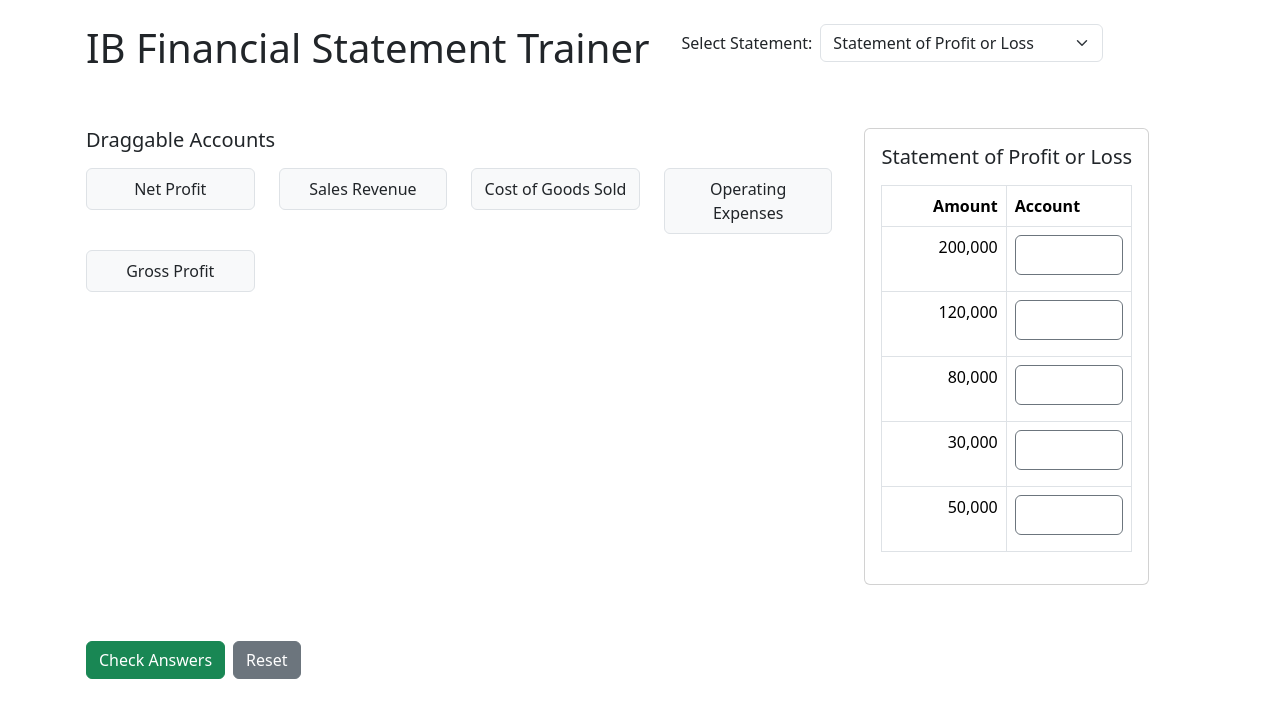
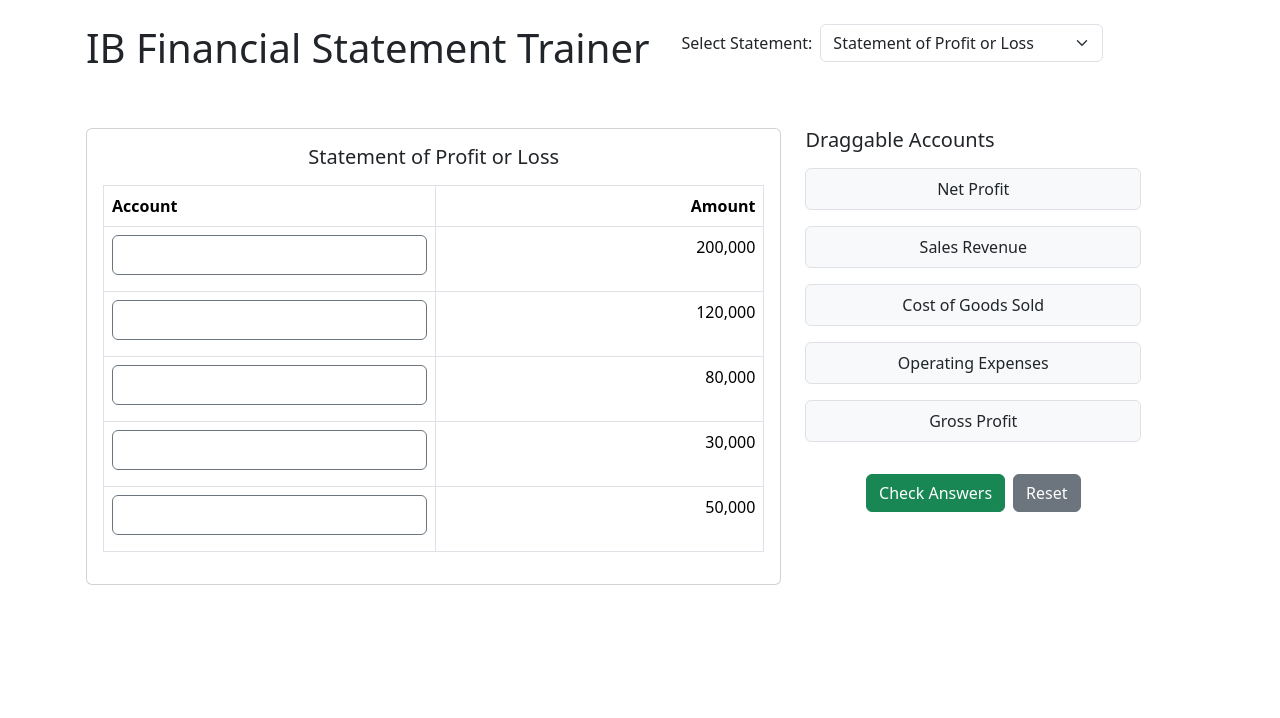
Before and after one commit to joncook1/financial-sorting-tool, a React (Create React App) app: page / in a window 1280 px wide. Shown: the top 718 px of the page. Built offline with nearby package versions, Linux system fonts and the light colour scheme.

Commit message:
Update App.js

```diff
--- a/src/App.js
+++ b/src/App.js
@@ -116,9 +116,7 @@ function DraggableItem({ id, hidden }) {
 function DroppableSlot({ id, current, showCorrect }) {
   const { isOver, setNodeRef } = useDroppable({ id });
   let highlight = isOver ? 'border-primary bg-light' : 'border-secondary bg-white';
-  if (showCorrect) {
-    highlight = current === id ? 'border-success bg-light' : 'border-danger bg-white';
-  }
+  if (showCorrect) highlight = current === id ? 'border-success bg-light' : 'border-danger bg-white';
   return (
     <div
       ref={setNodeRef}
@@ -142,23 +140,16 @@ export default function App() {
 
   const handleDragEnd = (event) => {
     const { active, over } = event;
-    if (over && active) {
-      setPlacements({ ...placements, [over.id]: active.id });
-    }
+    if (over && active) setPlacements({ ...placements, [over.id]: active.id });
   };
 
-  const handleReset = () => {
-    setPlacements({});
-    setShowCorrect(false);
-  };
-
+  const handleReset = () => { setPlacements({}); setShowCorrect(false); };
   const handleCheck = () => setShowCorrect(true);
 
   return (
     <DndContext onDragEnd={handleDragEnd}>
       <div className="container py-4">
         <h1 className="display-6 text-center mb-4">IB Financial Statement Trainer</h1>
-
         <div className="mb-4 text-center">
           <label className="form-label me-2">Select Statement:</label>
           <select
@@ -172,17 +163,9 @@ export default function App() {
           </select>
         </div>
 
-        <div className="mb-4">
-          <h2 className="h5 mb-3">Draggable Accounts</h2>
-          <div className="row gy-2">
-            {draggableItems.map((item) => (
-              <div className="col-6 col-md-3" key={item}>
-                <DraggableItem id={item} hidden={usedItems.includes(item)} />
-              </div>
-            ))}
-          </div>
-        </div>
-
+        <div className="row">
+          {/* Fixed Statement on left */}
+          <div className="col-md-8">
             <div className="card mb-4">
               <div className="card-body">
                 <h2 className="h5 text-center mb-3">{mode}</h2>
@@ -192,17 +175,17 @@ export default function App() {
                     <table className="table table-bordered mb-0">
                       <thead>
                         <tr>
+                          <th>Account</th>
                           <th className="text-end">Amount</th>
-                      <th>Account</th>
                         </tr>
                       </thead>
                       <tbody>
                         {sectionItems.map((itemLabel) => (
                           <tr key={itemLabel}>
-                        <td className="text-end">{figures[mode][itemLabel].toLocaleString()}</td>
                             <td>
                               <DroppableSlot id={itemLabel} current={placements[itemLabel]} showCorrect={showCorrect} />
                             </td>
+                            <td className="text-end">{figures[mode][itemLabel].toLocaleString()}</td>
                           </tr>
                         ))}
                       </tbody>
@@ -211,10 +194,22 @@ export default function App() {
                 ))}
               </div>
             </div>
-
-        <div className="text-center">
+          </div>
+          {/* Draggables on right */}
+          <div className="col-md-4">
+            <h2 className="h5 mb-3">Draggable Accounts</h2>
+            <div className="row gy-2">
+              {draggableItems.map((item) => (
+                <div className="col-12" key={item}>
+                  <DraggableItem id={item} hidden={usedItems.includes(item)} />
+                </div>
+              ))}
+            </div>
+            <div className="mt-4 text-center">
               <button onClick={handleCheck} className="btn btn-success me-2">Check Answers</button>
               <button onClick={handleReset} className="btn btn-secondary">Reset</button>
+            </div>
+          </div>
         </div>
       </div>
     </DndContext>
```
Lines whose indentation alone changed are shown as unchanged.
